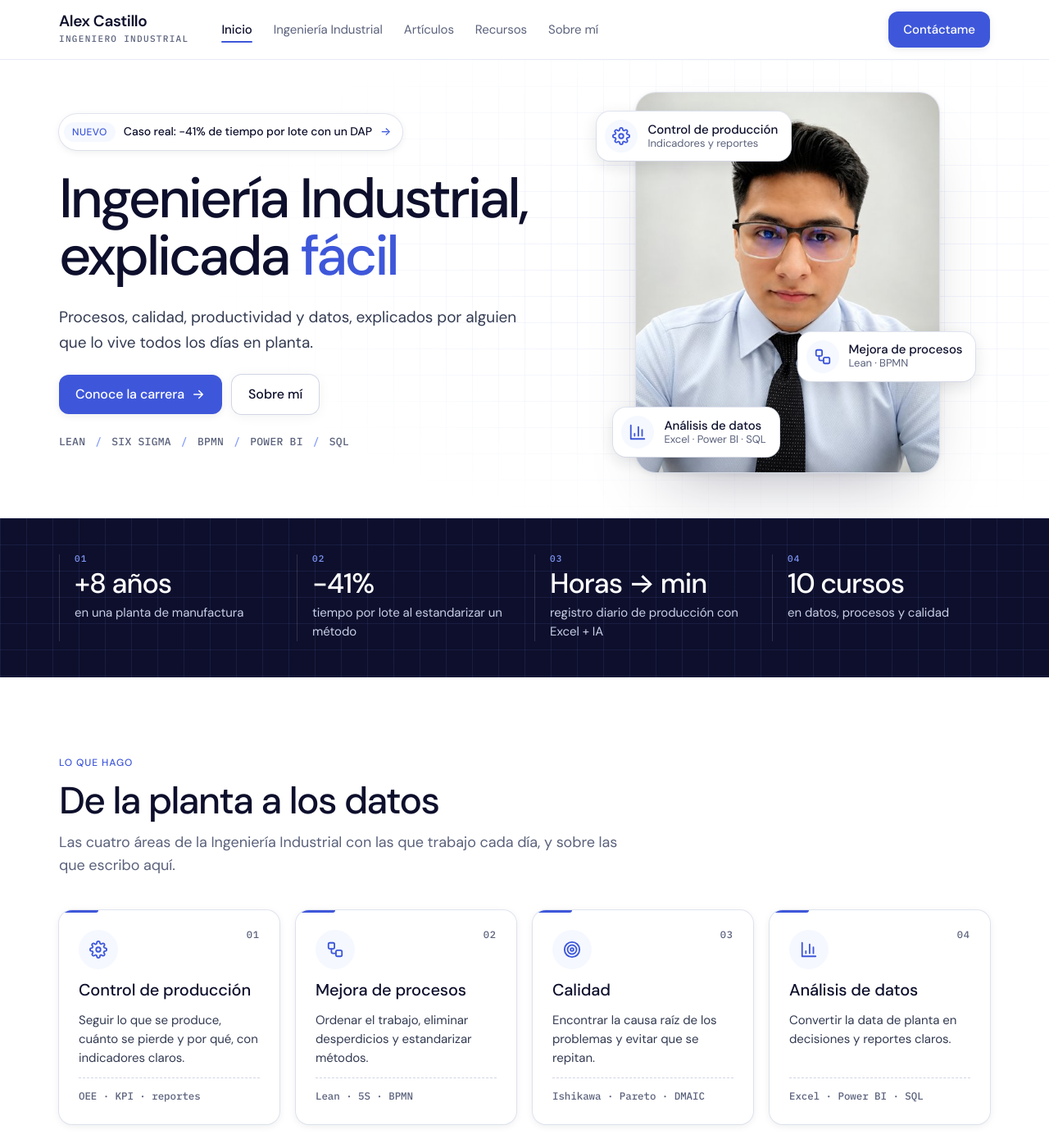
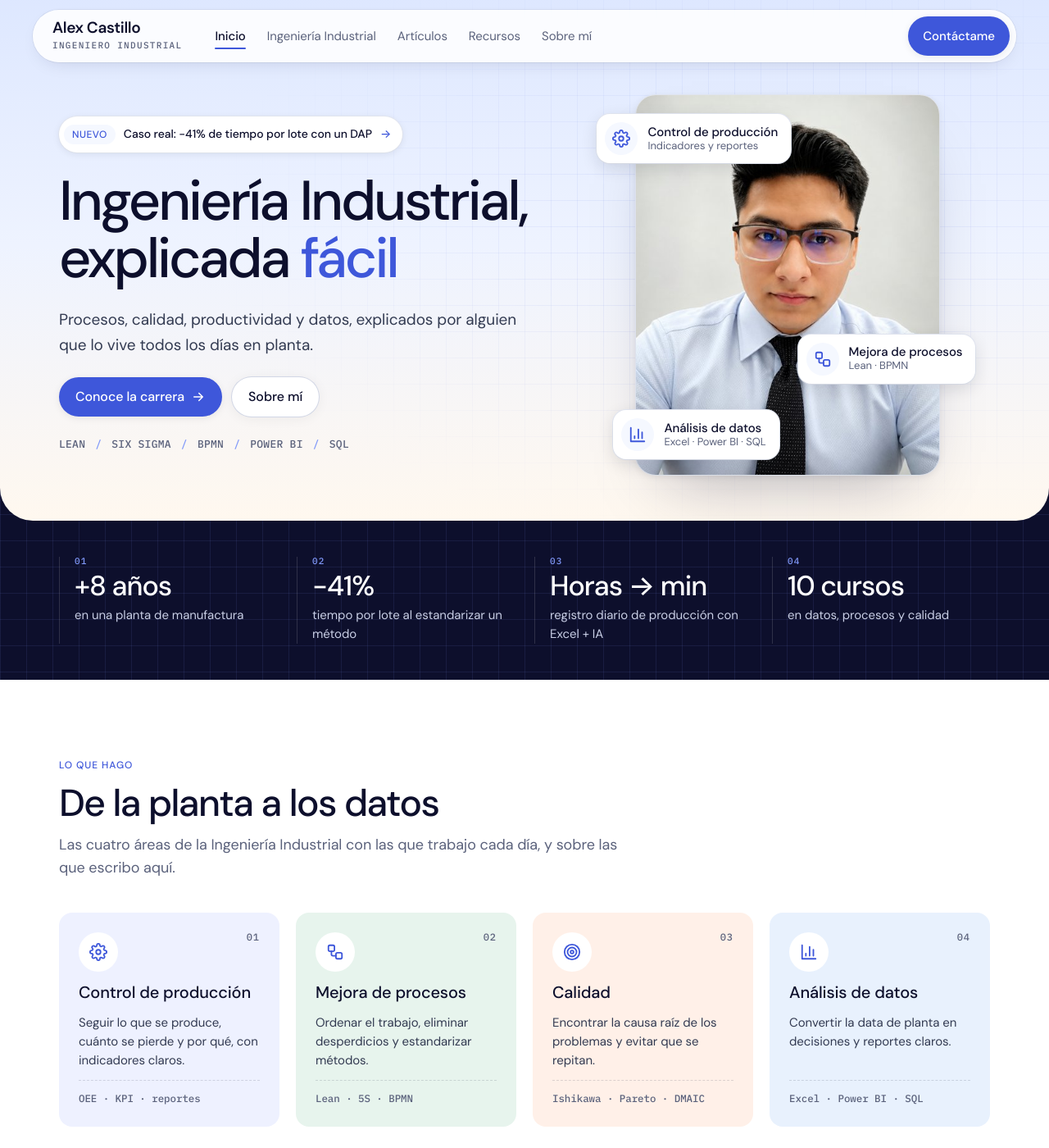
Before and after one commit to AlexCastilloFar/AlexCastilloFar.github.io, a Jekyll site: the page built from index.html, in a window 1280 px wide and 1400 px high. Shown: the whole window at 82% size. Built offline with Jekyll 4.4.1, drawn with Linux system fonts in a browser that asks for light colours.

Commit message:
Vista previa 3

```diff
--- a/_includes/post-card.html
+++ b/_includes/post-card.html
@@ -4,5 +4,5 @@
   <div class="card-top">{% include icon-area.html a=include.post.categoria %}<span class="tag{% if include.nuevo %} hot{% endif %}">{{ include.post.categoria | default: "Guía" }}</span></div>
   <h3>{{ include.post.title }}</h3>
   <p>{{ include.post.resumen }}</p>
-  <span class="meta">{{ include.post.date | date: "%-d" }} {{ meses[m] }} {{ include.post.date | date: "%Y" }} · Leer guía →</span>
+  <span class="meta">{{ include.post.date | date: "%-d" }} {{ meses[m] }} {{ include.post.date | date: "%Y" }} · {% if include.post.categoria == "Casos reales" %}Leer caso{% else %}Leer guía{% endif %} →</span>
 </a>
--- a/assets/css/style.css
+++ b/assets/css/style.css
@@ -412,3 +412,45 @@ footer a:focus-visible{outline-color:var(--glow)}
 .prose blockquote{margin:0;background:var(--wash);border-left:3px solid var(--accent);border-radius:0 12px 12px 0;padding:16px 20px;font-size:16px;color:var(--text)}
 .prose blockquote p{margin:0}
 .prose blockquote p+p{margin-top:8px}
+
+/* =========================================================
+   v4 · ideas tomadas de Bevel, Relate y Resume.io
+   ========================================================= */
+
+/* 1. Menú flotante tipo cápsula (Bevel) */
+header{background:transparent;border-bottom:0;padding:12px 0 0;-webkit-backdrop-filter:none;backdrop-filter:none}
+header .bar{background:rgba(255,255,255,.86);-webkit-backdrop-filter:blur(14px);backdrop-filter:blur(14px);border-radius:999px;box-shadow:0 0 0 1px rgba(13,15,44,.06),0 8px 24px -12px rgba(13,15,44,.18);padding-inline:24px 8px;min-height:64px}
+header .bar-cta{min-height:48px}
+.menu-btn{border-radius:999px}
+@media (max-width:900px){
+  header{padding:10px 12px 0}
+  header .bar{border-radius:20px;padding-inline:16px 8px;min-height:60px}
+  .nav{left:12px;right:12px;top:calc(100% + 8px);border-radius:20px;border:0;box-shadow:0 0 0 1px rgba(13,15,44,.06),0 24px 40px -20px rgba(13,15,44,.35)}
+}
+
+/* 2. Portada con "cielo" degradado y esquinas redondeadas abajo (Bevel + Relate) */
+.hero-sky{background:linear-gradient(180deg,#dde7ff 0%,#eef3ff 48%,#fff8ef 100%);border-radius:0 0 40px 40px;margin-top:-88px;padding-top:88px}
+@media (max-width:900px){.hero-sky{border-radius:0 0 28px 28px;margin-top:-78px;padding-top:78px}}
+.hero-sky + .stats-band{margin-top:-40px;padding-top:40px}
+@media (max-width:900px){.hero-sky + .stats-band{margin-top:-28px;padding-top:28px}}
+.hero-sky{position:relative;z-index:1}
+
+/* 3. Botones en forma de píldora (Relate, Resume.io) */
+.btn,.show-cta{border-radius:999px}
+
+/* 4. "Lo que hago": tarjetas con fondos suaves distintos (Resume.io + Bevel) */
+.feat .f{box-shadow:none;border:0}
+.feat .f::after{display:none}
+.feat .f:nth-child(1){background:#eef1ff}
+.feat .f:nth-child(2){background:#e7f4ed}
+.feat .f:nth-child(3){background:#fff0e8}
+.feat .f:nth-child(4){background:#e8f1fd}
+.feat .f .ico-box{background:#fff}
+.feat .f .mono{border-top-color:rgba(13,15,44,.14)}
+
+/* 5. Punto de estado en los resultados (Relate) */
+.case .res span{display:inline-flex;align-items:center;gap:8px}
+.case .res span::before{content:"";width:8px;height:8px;border-radius:50%;background:#16a34a;flex:none}
+
+/* 6. Panel del caso destacado más redondeado (Relate) */
+.dark{border-radius:32px}
--- a/index.html
+++ b/index.html
@@ -4,7 +4,7 @@ seccion: inicio
 title: Ingeniería Industrial explicada fácil
 ---
 {% assign ultimo = site.posts.first %}
-<section class="plano">
+<section class="plano hero-sky">
   <div class="wrap hero">
     <div class="stack">
       {% if ultimo %}<a class="badge" href="{{ ultimo.url | relative_url }}"><span class="badge-new">Nuevo</span><span class="badge-txt">{{ ultimo.titulo_corto | default: ultimo.title }}</span><span class="badge-arrow" aria-hidden="true">→</span></a>{% endif %}
```
